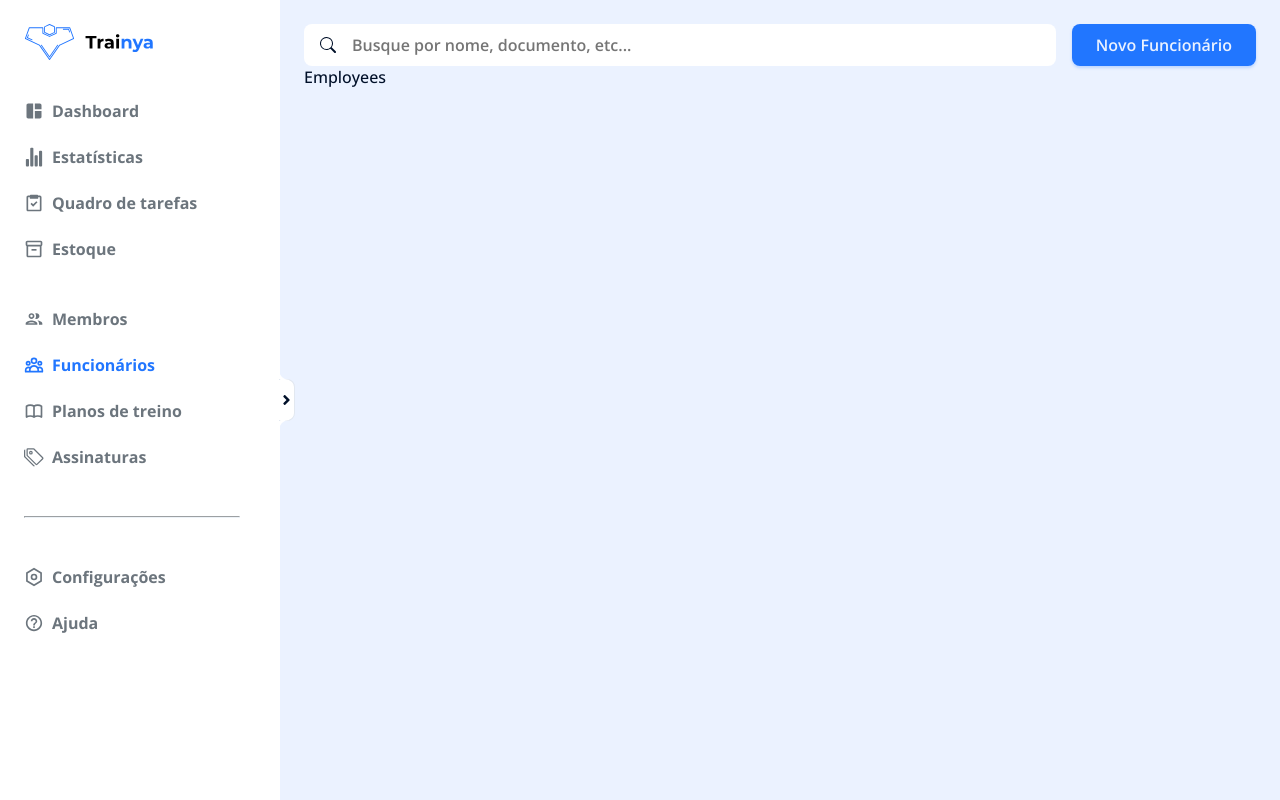
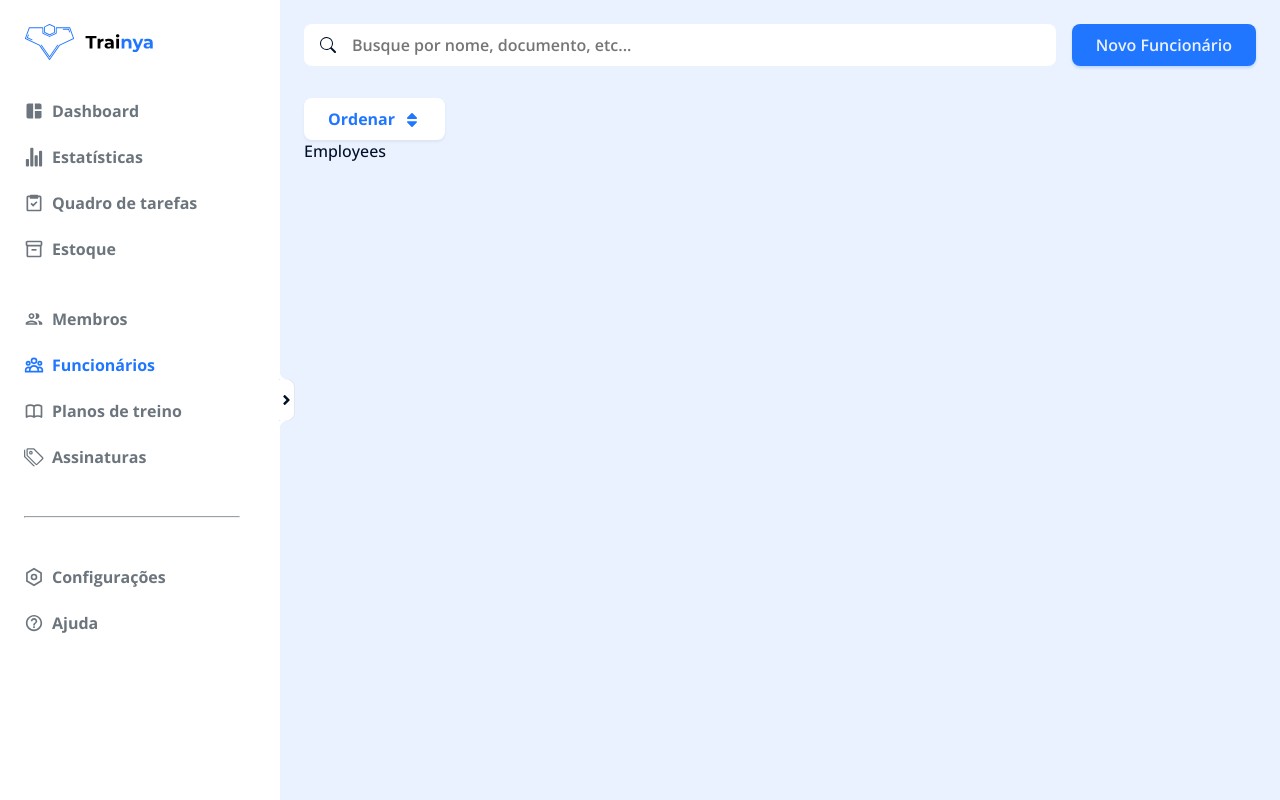
Before and after one commit to trainya-app/trainya-admin-client, a Next.js app: page /employees in a window 1280 px wide. Built offline with nearby package versions, Linux system fonts and the light colour scheme.

Commit message:
feat(employees): creating filter dropwdown of employees

```diff
--- /dev/null
+++ b/src/components/Select/index.tsx
@@ -0,0 +1,81 @@
+/* eslint-disable jsx-a11y/no-noninteractive-element-to-interactive-role */
+import { useClickOutside } from 'hooks/useClickOutside';
+import { Dispatch, SetStateAction } from 'react';
+import { Container, Option } from './styles';
+
+interface SelectProps {
+  options: any[];
+  btnIcon?: any;
+  isOpen: boolean;
+  setIsOpen: Dispatch<SetStateAction<boolean>>;
+  setSelectedOption: Dispatch<SetStateAction<number>>;
+  selectedOption: number;
+}
+
+export const Select = ({
+  options,
+  btnIcon: BtnIcon,
+  isOpen,
+  setIsOpen,
+  setSelectedOption,
+  selectedOption,
+}: SelectProps) => {
+  // Event handler for keydowns
+  const handleKeyDown = (index: number) => (e: any) => {
+    switch (e.key) {
+      case ' ':
+      case 'SpaceBar':
+      case 'Enter':
+        e.preventDefault();
+        setSelectedOption(index);
+        setIsOpen(false);
+        break;
+      default:
+        break;
+    }
+  };
+
+  const filterRef = useClickOutside(() => {
+    setIsOpen(false);
+  });
+
+  return (
+    <Container>
+      <button
+        type="button"
+        className="dropdown-btn"
+        aria-haspopup="listbox"
+        onClick={() => setIsOpen(true)}
+      >
+        {options[selectedOption]}
+        {BtnIcon && <BtnIcon className="icon" />}
+      </button>
+      <ul
+        className="dropdown-options"
+        role="listbox"
+        style={{
+          display: isOpen ? 'flex' : 'none',
+        }}
+        ref={filterRef}
+        tabIndex={-1}
+      >
+        {options.map((option, index) => (
+          <Option
+            key={option}
+            onKeyDown={handleKeyDown(index)}
+            onClick={() => {
+              setSelectedOption(index);
+              setIsOpen(false);
+            }}
+            role="listbox"
+            className="dropdown-option"
+            tabIndex={0}
+            isActive={index + 1 === selectedOption}
+          >
+            {option}
+          </Option>
+        ))}
+      </ul>
+    </Container>
+  );
+};
--- /dev/null
+++ b/src/components/Select/styles.ts
@@ -0,0 +1,67 @@
+import styled from 'styled-components';
+
+export const Container = styled.div`
+  position: relative;
+
+  .dropdown-btn {
+    display: flex;
+    align-items: center;
+    justify-content: center;
+    gap: 0.8rem;
+    height: 4.2rem;
+    background: ${({ theme }) => theme.colors.white};
+    border-radius: ${({ theme }) => theme.gap.sm};
+    border: 0;
+    padding: 0 2.4rem;
+    color: ${({ theme }) => theme.colors.blue[500]};
+    font-weight: 700;
+    transition: filter 0.2s;
+    box-shadow: 0 0.2rem 0.3rem ${({ theme }) => `${theme.colors.gray[800]}10`};
+
+    &:hover {
+      filter: brightness(0.97);
+    }
+
+    .icon {
+      margin-top: 0.2rem;
+      font-size: 1.8rem;
+    }
+  }
+
+  .dropdown-options {
+    background: ${({ theme }) => theme.colors.white};
+    position: absolute;
+    bottom: 0;
+    transform: translateY(calc(100% + 0.8rem));
+    box-shadow: 0 0.2rem 0.3rem ${({ theme }) => `${theme.colors.gray[800]}10`};
+
+    flex-direction: column;
+    min-width: 20rem;
+    max-width: 30rem;
+    gap: 0.8rem;
+    padding: 0.8rem;
+    border-radius: ${({ theme }) => theme.radius.sm};
+  }
+`;
+
+export const Option = styled.li<{ isActive: boolean }>`
+  cursor: pointer;
+  padding: 0.6rem;
+  border-radius: ${({ theme }) => theme.gap.ssm};
+  background: ${({ theme, isActive }) =>
+    isActive ? theme.colors.blue[100] : 'transparent'};
+  font-weight: 600;
+  color: ${({ theme }) => theme.colors.gray[700]};
+
+  &:first-child {
+    color: ${({ theme }) => theme.colors.gray[400]};
+  }
+
+  &:hover {
+    background: ${({ theme }) => theme.colors.blue[100]};
+  }
+
+  &:focus {
+    background: ${({ theme }) => theme.colors.blue[100]};
+  }
+`;
--- /dev/null
+++ b/src/hooks/useClickOutside.ts
@@ -0,0 +1,19 @@
+import { useEffect, useRef } from 'react';
+
+export const useClickOutside = (onClick: () => any) => {
+  const areaRef = useRef<any>();
+
+  useEffect(() => {
+    function handler(event: any) {
+      if (!areaRef?.current?.contains(event.target)) {
+        onClick();
+      }
+    }
+
+    document.addEventListener('mousedown', handler);
+
+    return () => document.removeEventListener('mousedown', handler);
+  }, [onClick]);
+
+  return areaRef;
+};
--- a/src/pages-components/Employees/index.tsx
+++ b/src/pages-components/Employees/index.tsx
@@ -1,12 +1,59 @@
+/* eslint-disable jsx-a11y/no-noninteractive-tabindex */
+import { useState } from 'react';
+import { Select } from 'components/Select';
+import { FaSort } from 'react-icons/fa';
+
 import { Header } from './Header';
-import { Container } from './styles';
+import { Container, NavButtons } from './styles';
+
+// const filterList = [
+//   'Filtrar',
+//   'Option 1',
+//   'Option 2',
+//   'Option 3',
+//   'Option 4',
+//   'Option 5',
+// ];
+
+const sortList = [
+  'Ordenar',
+  'Nome',
+  'Cargo',
+  'Telefone',
+  'Salário',
+  'Data de Pag.',
+];
 
 export const Employees = () => {
-  console.log('Employees');
+  // const [isFilterSelectOpen, setIsFilterSelectOpen] = useState(false);
+  // const [filterSelected, setFilterSelected] = useState(0);
+
+  const [isSortSelectOpen, setIsSortSelectOpen] = useState(false);
+  const [sortColumnSelected, setSortColumnSelected] = useState(0);
+
+  const sort = sortList[sortColumnSelected];
 
   return (
     <Container>
       <Header />
+      <NavButtons>
+        {/* <Select
+          options={filterList}
+          setIsOpen={setIsFilterSelectOpen}
+          isOpen={isFilterSelectOpen}
+          setSelectedOption={setFilterSelected}
+          btnIcon={AiFillFilter}
+          selectedOption={filterSelected}
+        /> */}
+        <Select
+          options={sortList}
+          setIsOpen={setIsSortSelectOpen}
+          isOpen={isSortSelectOpen}
+          selectedOption={sortColumnSelected}
+          setSelectedOption={setSortColumnSelected}
+          btnIcon={FaSort}
+        />
+      </NavButtons>
       <p>Employees</p>
     </Container>
   );
--- a/src/pages-components/Employees/styles.ts
+++ b/src/pages-components/Employees/styles.ts
@@ -2,3 +2,51 @@ import { MainContent } from 'layouts/MainContent';
 import styled from 'styled-components';
 
 export const Container = styled(MainContent)``;
+
+export const NavButtons = styled.div`
+  display: flex;
+  margin-top: 3.2rem;
+  gap: 1.6rem;
+  justify-content: flex-start;
+`;
+
+export const Dropdown = styled.div`
+  position: relative;
+
+  .dropdown-btn {
+    height: 4.2rem;
+    background: ${({ theme }) => theme.colors.white};
+    border-radius: ${({ theme }) => theme.gap.sm};
+    border: 0;
+    width: 12.5rem;
+    color: ${({ theme }) => theme.colors.blue[500]};
+    font-weight: 700;
+    transition: filter 0.2s;
+
+    &:hover {
+      filter: brightness(0.97);
+    }
+  }
+
+  .dropdown-options {
+    background: ${({ theme }) => theme.colors.white};
+    position: absolute;
+    bottom: 0;
+    transform: translateY(calc(100% + 0.8rem));
+
+    flex-direction: column;
+    width: 20rem;
+    gap: 0.8rem;
+    padding: 0.8rem;
+    border-radius: ${({ theme }) => theme.radius.sm};
+
+    li {
+      cursor: pointer;
+      padding: 0.4rem;
+      border-radius: ${({ theme }) => theme.gap.ssm};
+      &:hover {
+        background: ${({ theme }) => theme.colors.blue[100]};
+      }
+    }
+  }
+`;
```
